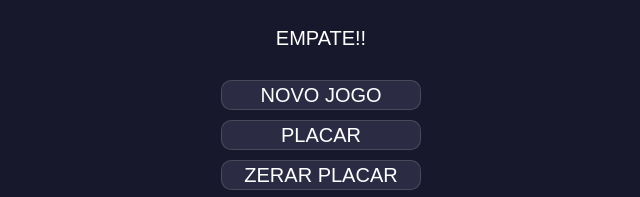
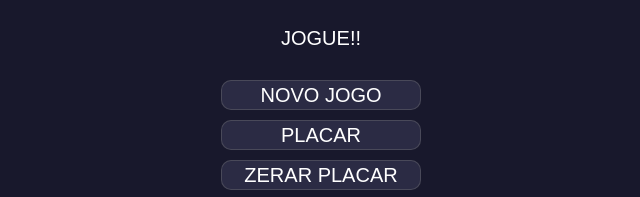
Before and after one commit to vitorianascimento668/jogodaVelha, a plain HTML site: page index.html in a window 1280 px wide. Shown: the part 358-555 px from the top of the page, 319-959 px from the left. Drawn offline with Linux system fonts and the light colour scheme.

Commit message:
Mudei o nome do butão do resultado
Mudei o nome do resultado_jogador para JOGUE!! ao inves de empate, pois assim fica mais sematinco

```diff
--- a/index.html
+++ b/index.html
@@ -28,7 +28,7 @@
                 <div class="tabuleiro_marc mar9" data-tab="9"></div>
             </div>
         </div>
-        <div class="resultado_jogador">EMPATE!!</div>
+        <div class="resultado_jogador">JOGUE!!</div>
         <div class="botoes">
             <div class="novo_jogo botao_comum" onclick="novoJogo()">NOVO JOGO</div>
             <div class="placar botao_comum" onclick="placar()"> PLACAR</div>
```
